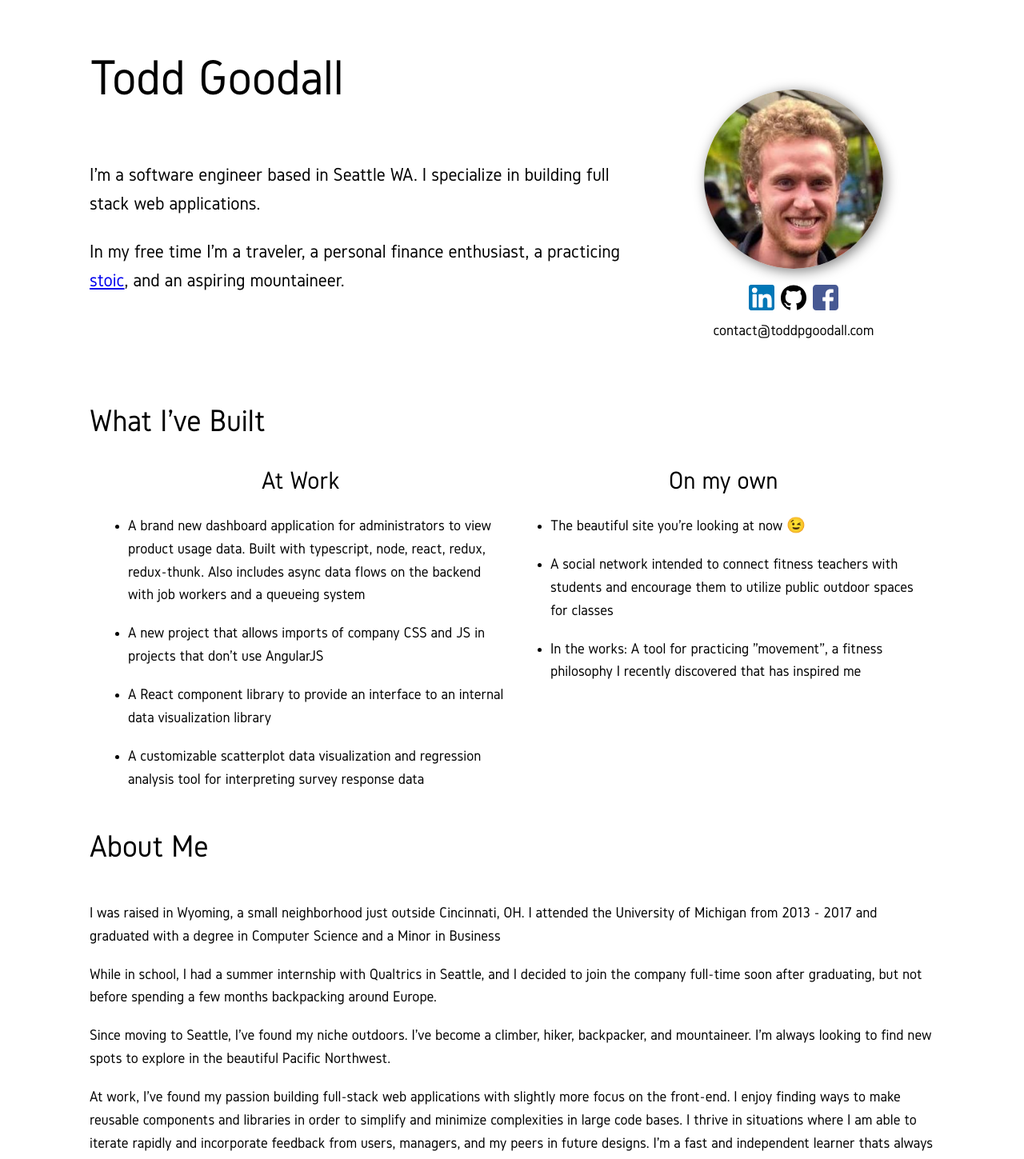
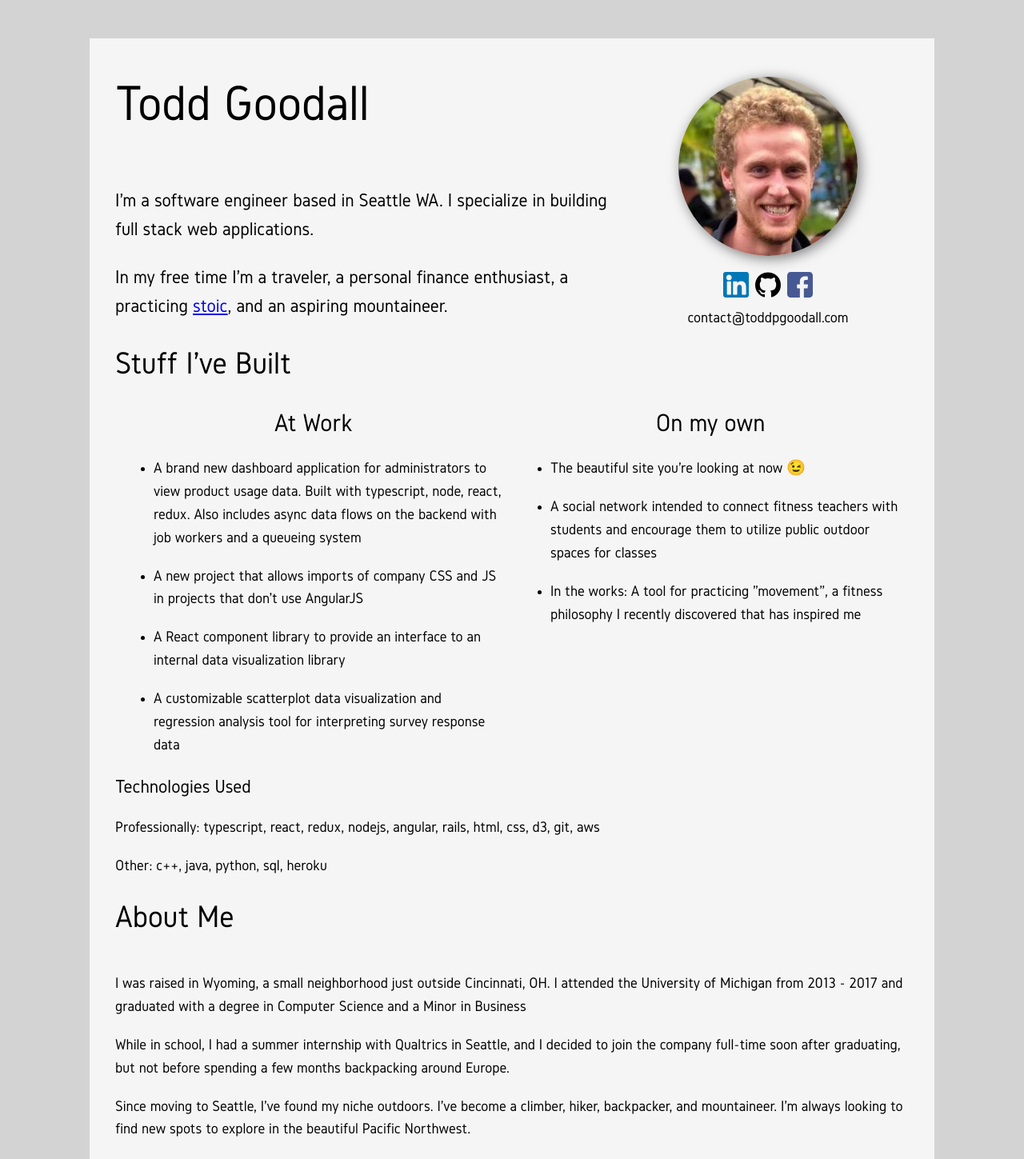
Before and after one commit to goodallt/personal-site, a React (Create React App) app: page / in a window 1280 px wide. Shown: the top 1449 px of the page at 80% size. Built offline with nearby package versions, Linux system fonts and the light colour scheme.

Commit message:
messing around with homepage layout and styling

```diff
--- a/src/components/home/AboutMe.js
+++ b/src/components/home/AboutMe.js
@@ -1,6 +1,6 @@
 import React from 'react';
 
-import SubHeader from 'components/home/SubHeader';
+import { SubHeader } from 'components/home/Headers';
 import HomeP from 'components/home/HomeP';
 
 export default function AboutMe() {
--- a/src/components/home/Experience.js
+++ b/src/components/home/Experience.js
@@ -1,7 +1,7 @@
 import React from 'react';
 import styled from 'styled-components';
 
-import SubHeader from 'components/home/SubHeader';
+import { SubHeader, SubSubHeader } from 'components/home/Headers';
 import HomeP from 'components/home/HomeP';
 import { TwoColumnContainer, Column } from 'components/shared/Columns';
 
@@ -14,12 +14,12 @@ const ExperienceSectionHeader = styled.h3`
 export default function Experience() {
 	return (
 		<div>
-			<SubHeader>What I've Built</SubHeader>
+			<SubHeader>Stuff I've Built</SubHeader>
 			<TwoColumnContainer>
 				<Column>
 					<ExperienceSectionHeader>At Work</ExperienceSectionHeader>
 					<ul>
-						<li><HomeP>A brand new dashboard application for administrators to view product usage data. Built with typescript, node, react, redux, redux-thunk. Also includes async data flows on the backend with job workers and a queueing system</HomeP></li>
+						<li><HomeP>A brand new dashboard application for administrators to view product usage data. Built with typescript, node, react, redux. Also includes async data flows on the backend with job workers and a queueing system</HomeP></li>
 						<li><HomeP>A new project that allows imports of company CSS and JS in projects that don't use AngularJS</HomeP></li>
 						<li><HomeP>A React component library to provide an interface to an internal data visualization library</HomeP></li>
 						<li><HomeP>A customizable scatterplot data visualization and regression analysis tool for interpreting survey response data</HomeP></li>
@@ -35,6 +35,10 @@ export default function Experience() {
 					</ul>
 				</Column>
 			</TwoColumnContainer>
+
+			<SubSubHeader>Technologies Used</SubSubHeader>
+			<HomeP>Professionally: typescript, react, redux, nodejs, angular, rails, html, css, d3, git, aws</HomeP>
+			<HomeP>Other: c++, java, python, sql, heroku</HomeP>
 		</div>
 	);
 }
--- /dev/null
+++ b/src/components/home/Headers.js
@@ -0,0 +1,18 @@
+import styled from 'styled-components';
+
+export const MainHeader = styled.h1`
+	font-size: 4em;
+	font-weight: 300;
+	padding-bottom: 0.5em;
+`;
+
+export const SubHeader = styled.h2`
+	font-size: 2.5em;
+	font-weight: 300;
+	padding-bottom: 0.5em;
+`;
+
+export const SubSubHeader = styled.h3`
+	font-size: 1.5em;
+	font-weight: 500;
+`;
--- a/src/components/home/Home.js
+++ b/src/components/home/Home.js
@@ -1,15 +1,29 @@
 import React from 'react';
+import styled from 'styled-components';
 
 import HomeSummary from 'components/home/HomeSummary';
 import Experience from 'components/home/Experience';
 import AboutMe from 'components/home/AboutMe';
 
+const Card = styled.section`
+`;
+	// background-color: #f5f5f5;
+	// margin: 2em;
+	// padding: 2em;
+	// border-radius: 0.25em;
+	// box-shadow: 0.2em 0.2em 0.5em rgba(0, 0, 0, 0.2);
+
+const StyledHome = styled.div`
+	background-color: #f5f5f5;
+	padding: 2em;
+`;
+
 export default function Home() {
 	return (
-		<div>
-			<HomeSummary />
-			<Experience />
-			<AboutMe />
-		</div>
+		<StyledHome>
+			<Card><HomeSummary /></Card>
+			<Card><Experience /></Card>
+			<Card><AboutMe /></Card>
+		</StyledHome>
 	);
 }
--- a/src/components/home/HomeSummary.js
+++ b/src/components/home/HomeSummary.js
@@ -1,7 +1,7 @@
 import React from 'react';
 import styled from 'styled-components';
 
-import MainHeader from 'components/home/MainHeader';
+import { MainHeader } from 'components/home/Headers';
 import { SideBar, MainAndSideBarContainer } from 'components/shared/SideBar';
 
 const ButtonGroup = styled.div`
@@ -36,11 +36,11 @@ const SummaryP = styled.p`
 export default function HomeSummary() {
 	return (
 		<MainAndSideBarContainer>
-			<section>
+			<main>
 				<header><MainHeader>Todd Goodall</MainHeader></header>
 				<SummaryP>I'm a software engineer based in Seattle WA. I specialize in building full stack web applications.</SummaryP>
 				<SummaryP>In my free time I'm a traveler, a personal finance enthusiast, a practicing <a href="//mrmoneymustache.com/2011/10/02/what-is-stoicism-and-how-can-it-turn-your-life-to-solid-gold/" target="_blank" rel="noopener noreferrer">stoic</a>, and an aspiring mountaineer.</SummaryP>
-			</section>
+			</main>
 
 			<SideBar>
 				<ProfileImg alt="Todd Goodall's face" src="/profilepic.jpg" />
--- a/src/components/home/MainHeader.js
+++ /dev/null
@@ -1,9 +0,0 @@
-import styled from 'styled-components';
-
-const MainHeader = styled.h1`
-	font-size: 4em;
-	font-weight: 300;
-	padding-bottom: 0.5em;
-`;
-
-export default MainHeader;
--- a/src/components/home/SubHeader.js
+++ /dev/null
@@ -1,9 +0,0 @@
-import styled from 'styled-components';
-
-const SubHeader = styled.h2`
-	font-size: 2.5em;
-	font-weight: 300;
-	padding: 0.5em 0;
-`;
-
-export default SubHeader;
--- a/src/components/shared/Columns.js
+++ b/src/components/shared/Columns.js
@@ -1,6 +1,6 @@
 import styled from 'styled-components';
 
-export const TwoColumnContainer = styled.section`
+export const TwoColumnContainer = styled.div`
 	display: grid;
 	grid-template-columns: repeat(2, 1fr);
 `;
--- a/src/components/shared/SideBar.js
+++ b/src/components/shared/SideBar.js
@@ -4,8 +4,8 @@ export const MainAndSideBarContainer = styled.div`
 	display: flex;
 `;
 
-export const SideBar = styled.section`
-	padding: 3em;
+export const SideBar = styled.aside`
+	padding: 0 3em;
 	display: flex;
 	flex-direction: column;
 	position: sticky;
--- a/src/index.css
+++ b/src/index.css
@@ -8,6 +8,7 @@ body {
   padding: 0;
   font-family: "Quinta";
   line-height: 1.5;
+  background-color: #d3d3d3;
 }
 
 h1, h2, h3, p {
```
